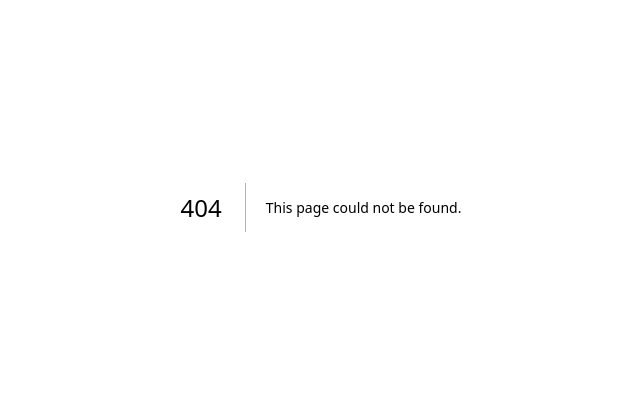
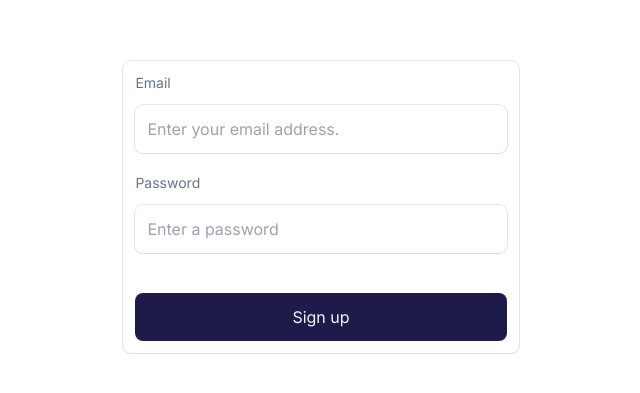
Before and after one commit to ikeawesom/ArtGen, a Next.js app: page /account in a window 1280 px wide. Before the commit this address had no page. Shown: the part 193-586 px from the top of the page, without its empty margins (319-959 px from the left). Built offline with nearby package versions, Linux system fonts and the light colour scheme; no server answers.

Commit message:
added auth feature

```diff
--- /dev/null
+++ b/app/account/page.tsx
@@ -0,0 +1,86 @@
+"use client";
+
+import {
+  getAuth,
+  createUserWithEmailAndPassword,
+  onAuthStateChanged,
+} from "firebase/auth";
+import { useState } from "react";
+import app from "../../firebase/config";
+
+export default function Page() {
+  const [email, setEmail] = useState("");
+  const [password, setPassword] = useState("");
+
+  const auth = getAuth(app);
+
+  function handleSignUp(email: string, password: string) {
+    createUserWithEmailAndPassword(auth, email, password)
+      .then((userCredential) => {
+        // Signed in
+        const user = userCredential.user;
+        window.location.href = "/dashboard";
+
+        // ...
+      })
+      .catch((error) => {
+        const errorCode = error.code;
+        const errorMessage = error.message;
+        alert(`ERROR ${errorCode}: ${errorMessage}`);
+        // ..
+      });
+  }
+
+  const handleForm = () => {
+    handleSignUp(email, password);
+  };
+
+  onAuthStateChanged(auth, (user) => {
+    if (user) {
+      // User is signed in, see docs for a list of available properties
+      // https://firebase.google.com/docs/reference/js/auth.user
+      window.location.href = "/dashboard";
+      // ...
+    }
+  });
+
+  return (
+    <div className="grid place-items-center h-screen w-full px-10 md:px-32">
+      <div className="px-3 py-3 rounded-lg ring-1 ring-slate-900/10 shadow-sm">
+        <form>
+          <label htmlFor="email">
+            <p className="text-slate-500 mb-3 text-sm">Email</p>
+            <input
+              className="px-3 py-3 rounded-lg ring-1 ring-slate-900/10 shadow-sm w-full mb-5"
+              onChange={(e) => setEmail(e.target.value)}
+              required
+              type="email"
+              name="email"
+              id="email"
+              placeholder="Enter your email address."
+            />
+          </label>
+          <label htmlFor="password">
+            <p className="text-slate-500 mb-3 text-sm">Password</p>
+            <input
+              className="px-3 py-3 rounded-lg ring-1 ring-slate-900/10 shadow-sm w-full mb-5"
+              onChange={(e) => setPassword(e.target.value)}
+              required
+              type="password"
+              name="password"
+              id="password"
+              placeholder="Enter a password"
+            />
+          </label>
+          <button
+            className="mt-5 w-full bg-indigo-950 text-blue-50 px-7 py-3 rounded-lg hover:bg-indigo-800 focus:bg-indigo-800"
+            onClick={handleForm}
+            type="button"
+          >
+            Sign up
+          </button>
+        </form>
+      </div>
+    </div>
+  );
+}
--- a/app/components/Button.tsx
+++ b/app/components/Button.tsx
@@ -1,19 +1,27 @@
+"use client";
+
+import { Url } from "next/dist/shared/lib/router/router";
+import Link from "next/link";
+import React from "react";
+
 interface Props {
   text: string;
   link: string;
   tab: boolean;
+  onClick?: () => void;
 }
 
-export default function Button({ text, link, tab }: Props) {
+export default function Button({ text, link, tab, onClick }: Props) {
   return (
-    <a
-      href={link}
+    <Link
+      href={{ pathname: link }}
       target={tab ? "_blank" : "_self"}
       className="w-full min-[500px]:w-fit"
+      onClick={onClick}
     >
-      <button className="w-full bg-indigo-950 text-blue-50 px-7 py-3 rounded-lg hover:bg-indigo-800 focus:bg-indigo-800 [transition:background-color_200ms,transform_300ms,opacity_300ms] ease-in-out delay-150 hover:translate-x-2">
+      <button className="w-full bg-indigo-950 text-blue-50 px-7 py-3 rounded-lg hover:bg-indigo-800 focus:bg-indigo-800 [transition:background-color_200ms,transform_300ms,opacity_300ms] ease-in-out delay-150 hover:translate-y-2">
         {text}
       </button>
-    </a>
+    </Link>
   );
 }
--- a/app/components/Input.tsx
+++ /dev/null
@@ -1,18 +0,0 @@
-interface Props {
-  placeholder?: string;
-  width?: boolean;
-  type?: string;
-}
-
-export default function Input({ placeholder, width, type }: Props) {
-  return (
-    <input
-      className={
-        "w-full px-3 py-3 rounded-lg ring-1 ring-slate-900/10 shadow-sm " +
-        (width ? "min-[500px]:w-1/2" : "")
-      }
-      type={type === "text" ? "text" : "password"}
-      placeholder={placeholder}
-    />
-  );
-}
--- a/app/components/LandingPage.tsx
+++ b/app/components/LandingPage.tsx
@@ -1,7 +1,7 @@
-import { ReactNode } from "react";
+"use client";
+
 import Heading from "./Heading";
 import Button from "./Button";
-import Input from "./Input";
 
 export default function LandingPage() {
   return (
@@ -9,7 +9,6 @@ export default function LandingPage() {
       <div className="flex flex-col items-center justify-center">
         <Heading />
         <div className="flex gap-5 flex-wrap align-middle justify-center">
-          <Input placeholder="Enter email address" width={true} />
           <Button text="Get Started" link="/account" tab={false} />
         </div>
       </div>
--- /dev/null
+++ b/app/dashboard/page.tsx
@@ -0,0 +1,21 @@
+"use client";
+import { getAuth, signOut } from "firebase/auth";
+import app from "../../firebase/config";
+import Button from "../components/Button";
+
+export default function Page() {
+  const auth = getAuth(app);
+
+  const handleSignOut = () => {
+    signOut(auth)
+      .then(() => {
+        // Sign-out successful.
+        window.location.href = "/";
+      })
+      .catch((error) => {
+        alert(`ERROR ${error.code}: ${error.message}`);
+      });
+  };
+
+  return <Button text="Sign Out" tab={false} link="" onClick={handleSignOut} />;
+}
--- a/app/page.tsx
+++ b/app/page.tsx
@@ -1,15 +1,16 @@
-import Heading from "./components/Heading"
-import PageWrapper from "./components/PageWrapper"
-import LandingPage from "./components/LandingPage"
+"use client";
+
+import PageWrapper from "./components/PageWrapper";
+import LandingPage from "./components/LandingPage";
+import { useState } from "react";
 
 export default function Home() {
   return (
     <main>
-      <LandingPage/>
+      <LandingPage />
       <PageWrapper>
-
-
+        <h1>hello world</h1>
       </PageWrapper>
     </main>
-  )
+  );
 }
--- /dev/null
+++ b/firebase/config.js
@@ -0,0 +1,19 @@
+// Import the functions you need from the SDKs you need
+import { initializeApp } from "firebase/app";
+// import { getAnalytics } from "firebase/analytics";
+
+const firebaseConfig = {
+  apiKey: process.env.NEXT_PUBLIC_FB_API_KEY,
+  authDomain: process.env.NEXT_PUBLIC_FB_AUTH_DOMAIN,
+  projectId: process.env.NEXT_PUBLIC_FB_PROJECT_ID,
+  storageBucket: process.env.NEXT_PUBLIC_FB_STORAGE_BUCKET,
+  messagingSenderId: process.env.NEXT_PUBLIC_FB_MESSAGING_SENDER_ID,
+  appId: process.env.NEXT_PUBLIC_FB_APP_ID,
+  measurementId: process.env.NEXT_PUBLIC_FB_MEASUREMENT_ID,
+};
+
+// Initialize Firebase
+const app = initializeApp(firebaseConfig);
+
+export default app;
+// const analytics = getAnalytics(app);
--- a/package.json
+++ b/package.json
@@ -14,6 +14,7 @@
     "@types/react-dom": "18.2.6",
     "autoprefixer": "10.4.14",
     "encoding": "^0.1.13",
+    "firebase": "^10.0.0",
     "next": "^13.4.9",
     "postcss": "8.4.25",
     "react": "^18.2.0",
```
Also changed, not shown: 1 other file (tests, documents, lock files or other folders).
